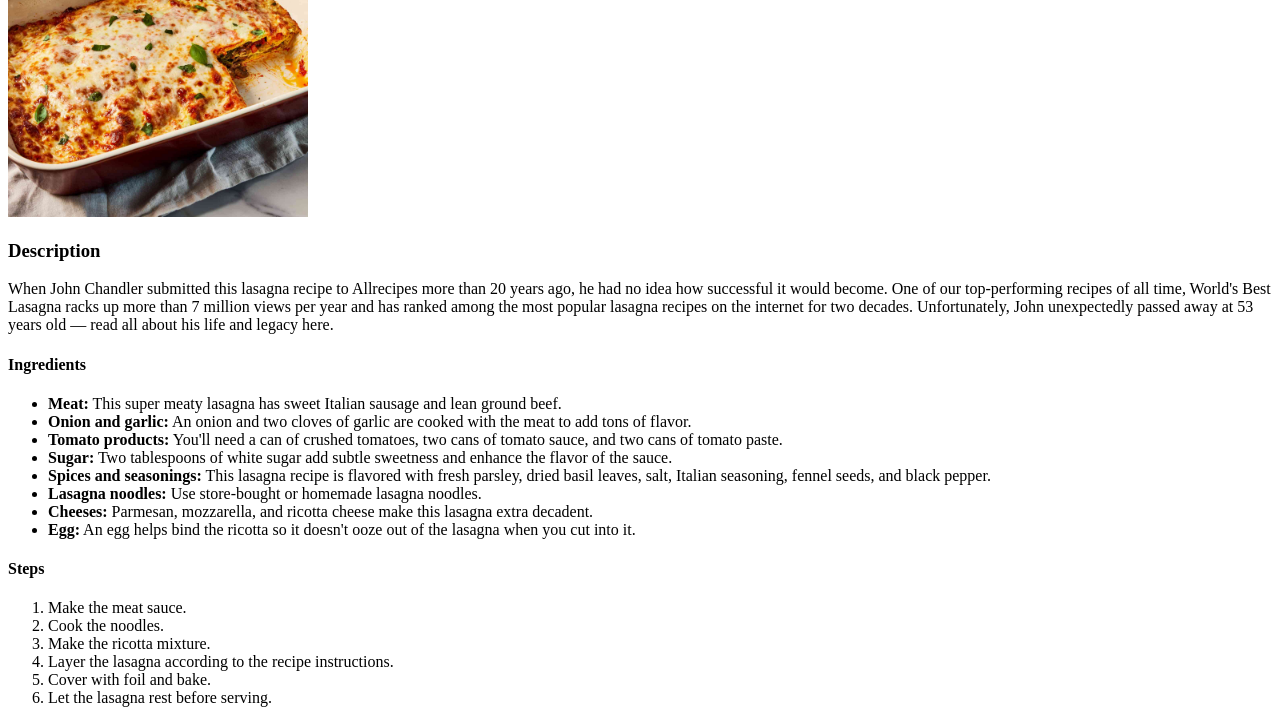
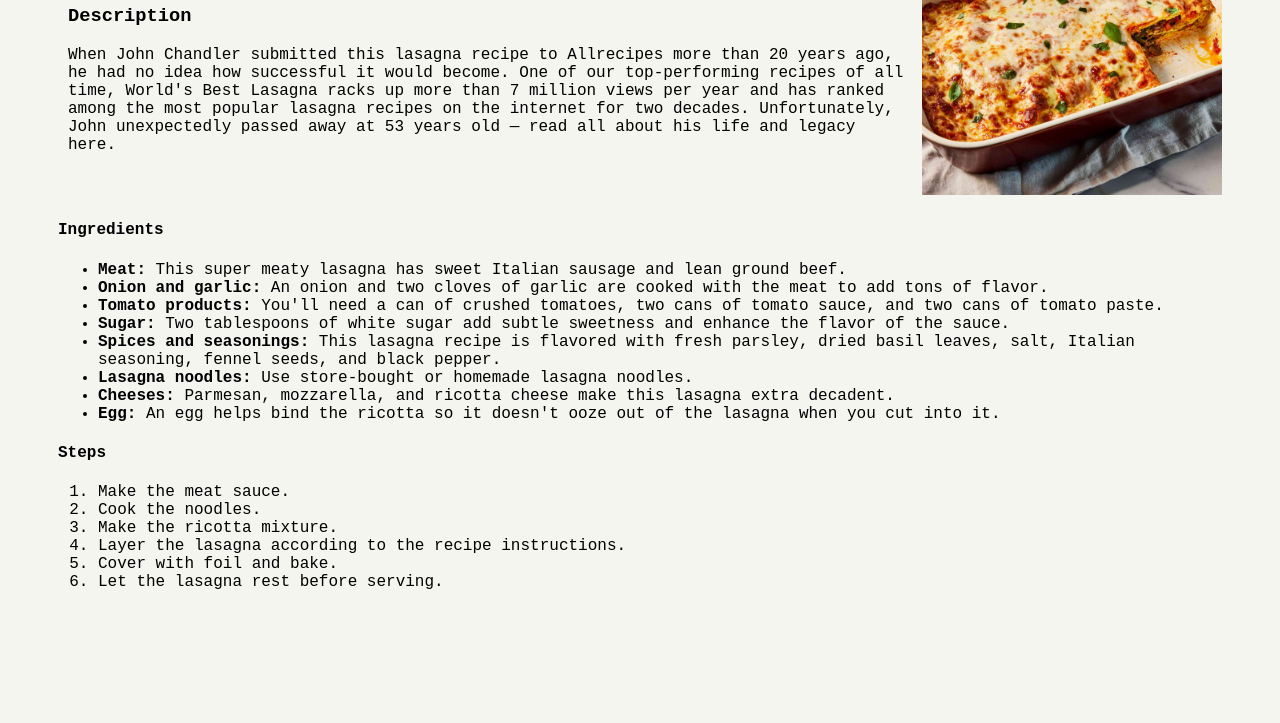
Before and after one commit to Murielly-Nascimento/OdinRecipes, a plain HTML site: page recipes/lasagna.html in a window 1280 px wide. Shown: the part 163-886 px from the top of the page. After the commit the page ends 828 px from the top, so only its background shows below. Drawn offline with Linux system fonts and the light colour scheme.

Commit message:
FEAT: added style to recipes files

```diff
--- /dev/null
+++ b/css/pages.css
@@ -0,0 +1,23 @@
+*{
+
+    /*Typography*/
+    color: black;
+    background-color: #f5f5ef;
+    font-family: 'Courier New', Courier, monospace;
+}
+
+body{
+    padding: 50px;
+}
+
+.generic-banner{
+    /*Layout*/
+    display: flex;
+    justify-content: space-between;
+    align-items: center;
+}
+
+.generic-banner .text{
+    display: block;
+    margin: 10px;
+}
--- a/css/style.css
+++ b/css/style.css
@@ -2,6 +2,7 @@
     /*Layout*/
     text-align: center;
     padding: 100px;
+    height: 100vh;
 
     /*Typography*/
     color: white;
@@ -9,6 +10,8 @@
 
     /*Visual Properties*/
     background-image: url("../img/banner.png");
+    background-size: cover;
+    background-repeat: no-repeat;
 }
 
 .main-header h3,
--- a/recipes/lasagna.html
+++ b/recipes/lasagna.html
@@ -4,14 +4,20 @@
     <head>
         <meta charset="UTF-8">
         <title>Odin Recipes</title>
+        <link rel="stylesheet" href="../css/pages.css">
     </head>
 
     <body>
-        <h1>Lasagna</h1>
-        <img src="../img/lasagna.jpg" alt="Lasagna" width="300" height="300">
-
-        <h3>Description</h3>
-        <p>When John Chandler submitted this lasagna recipe to Allrecipes more than 20 years ago, he had no idea how successful it would become. One of our top-performing recipes of all time, World's Best Lasagna racks up more than 7 million views per year and has ranked among the most popular lasagna recipes on the internet for two decades. Unfortunately, John unexpectedly passed away at 53 years old — read all about his life and legacy here.</p>
+        <header class="generic-banner">
+            <div class="text">
+                <h1>Lasagna</h1>
+                <h3>Description</h3>
+                <p>When John Chandler submitted this lasagna recipe to Allrecipes more than 20 years ago, he had no idea how successful it would become. One of our top-performing recipes of all time, World's Best Lasagna racks up more than 7 million views per year and has ranked among the most popular lasagna recipes on the internet for two decades. Unfortunately, John unexpectedly passed away at 53 years old — read all about his life and legacy here.</p>
+            </div>
+            <div class="image">
+                <img src="../img/lasagna.jpg" alt="Lasagna" width="300" height="300">
+            </div>
+        </header>
         <h4>Ingredients</h4>
         <ul>
             <li><strong>Meat:</strong> This super meaty lasagna has sweet Italian sausage and lean ground beef.</li>
```
Also changed, not shown: recipes/burger.html (+11 -5 lines).
